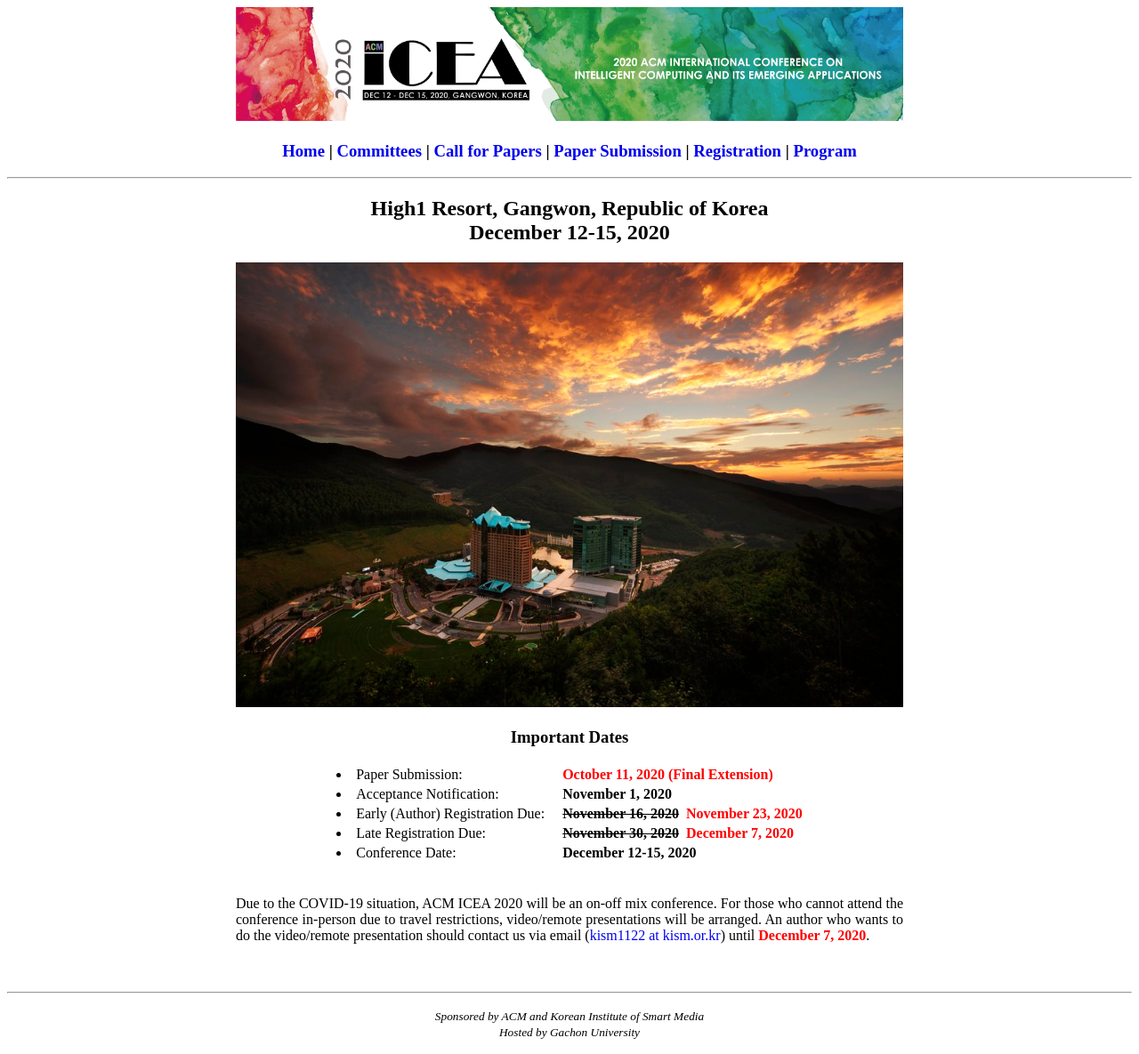
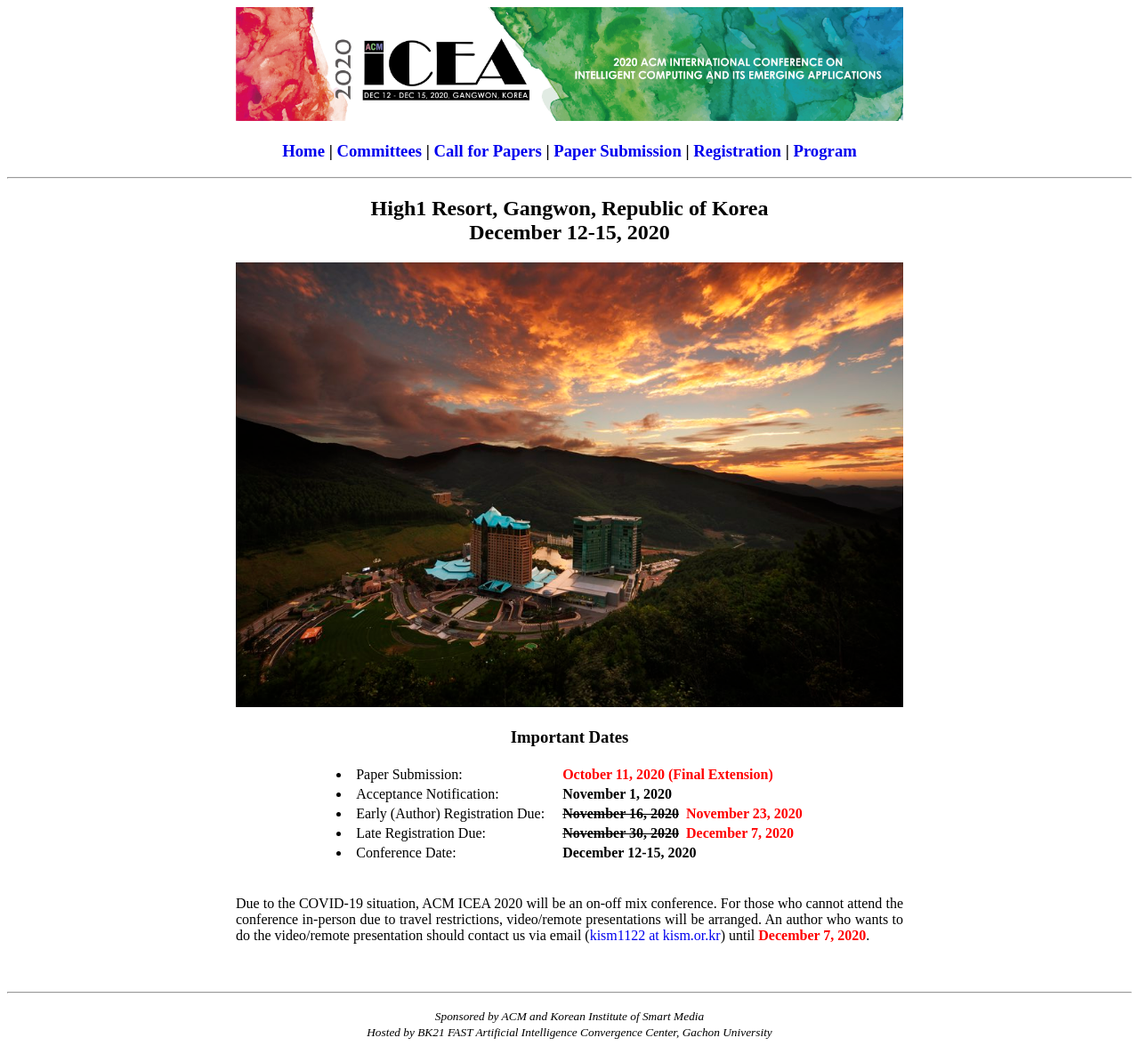
Before and after one commit to icea-conf/2020, a Jekyll site: the page built from index.html, in a window 1280 px wide. Shown: the whole page at 89% size. Built offline with Jekyll 4.4.1, drawn with Linux system fonts in a browser that asks for light colours; the list of posts is cut into pages by our own code.

Commit message:
Update default.html

```diff
--- a/_layouts/default.html
+++ b/_layouts/default.html
@@ -31,6 +31,6 @@
 
     {{ content }}
 <hr>
-    <p style="text-align:center"><small><i>Sponsored by ACM and Korean Institute of Smart Media</i><br><i>Hosted by Gachon University</i></small></p>
+    <p style="text-align:center"><small><i>Sponsored by ACM and Korean Institute of Smart Media</i><br><i>Hosted by BK21 FAST Artificial Intelligence Convergence Center, Gachon University</i></small></p>
 </body>
 </html>
```
